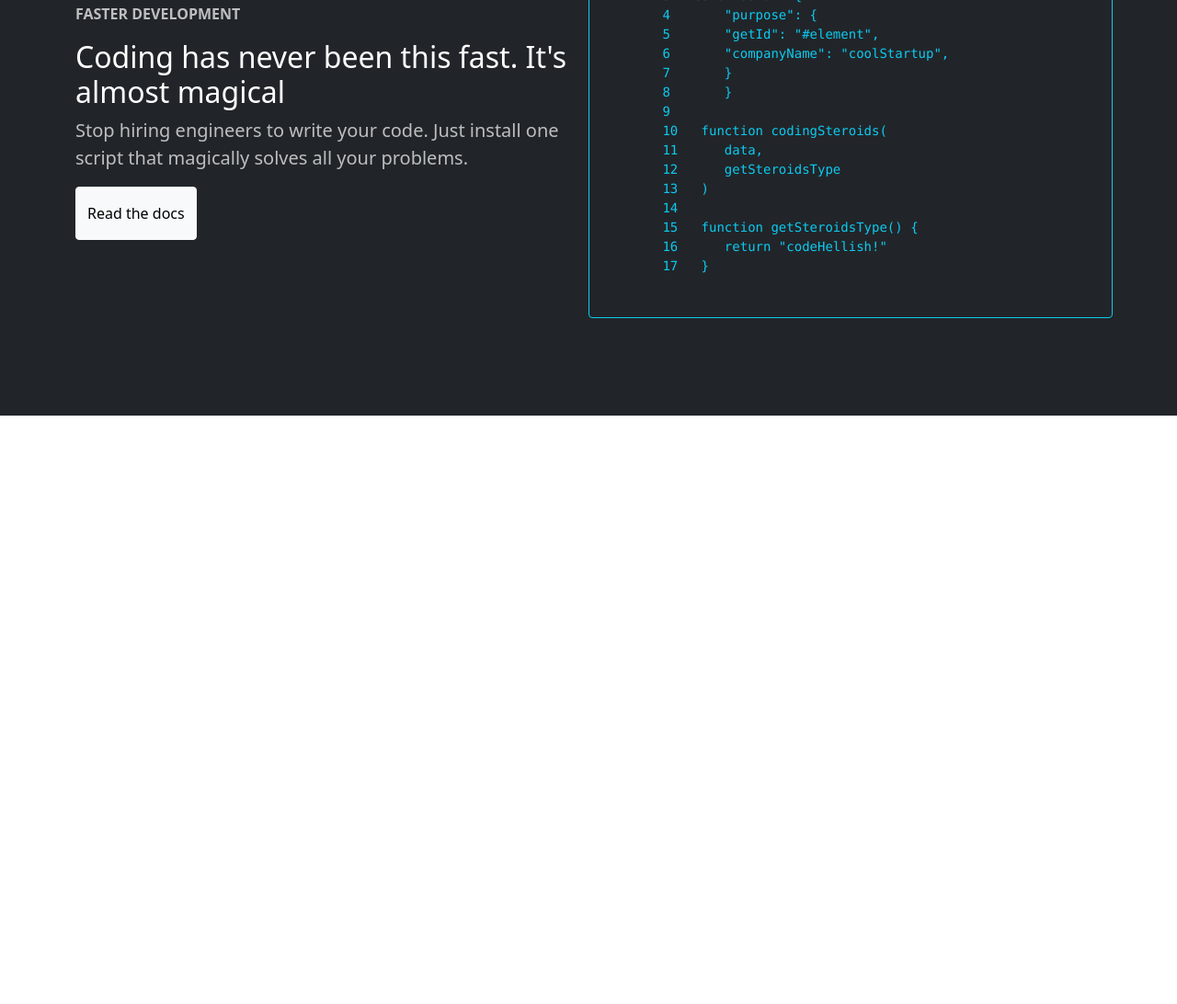
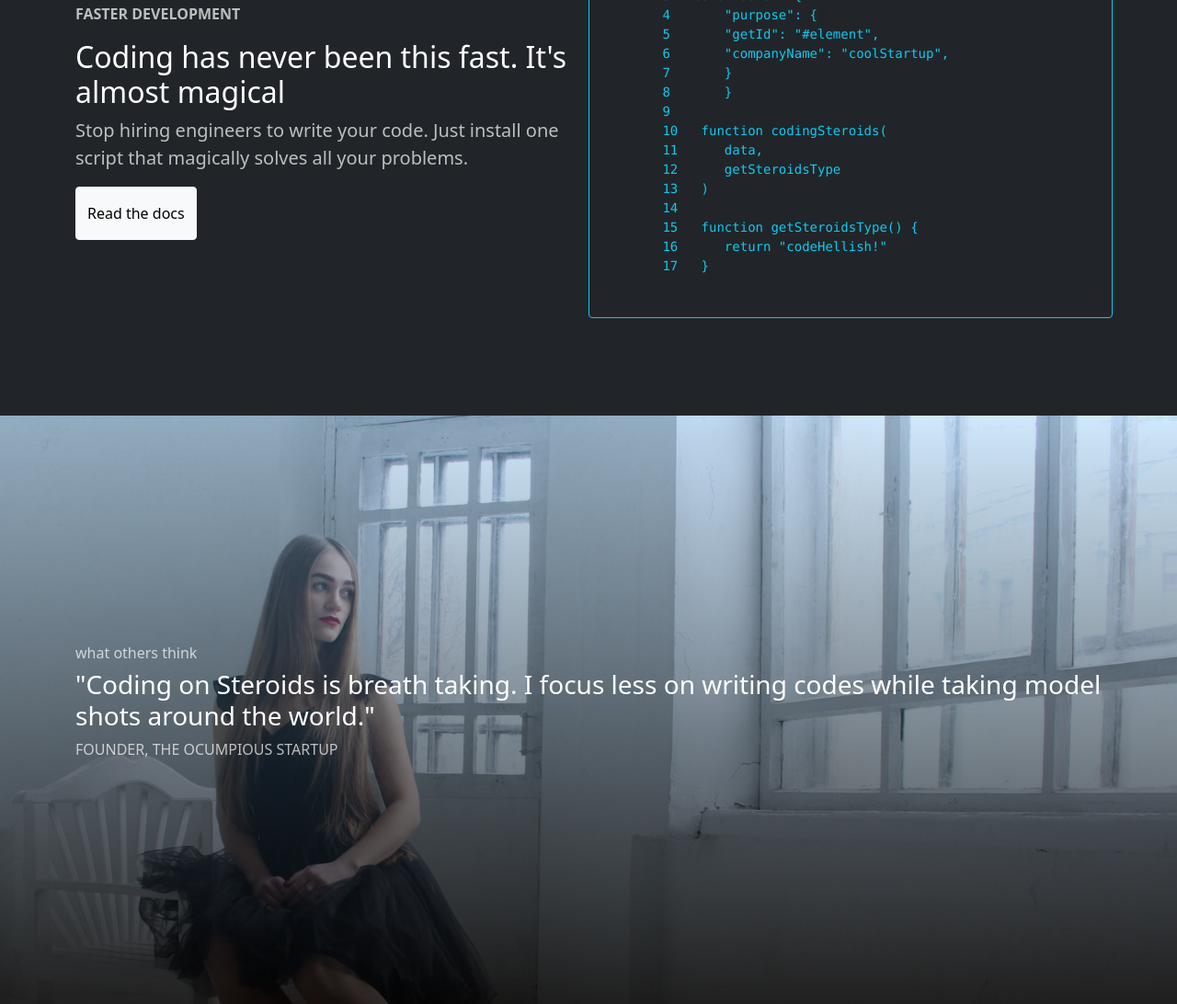
Before and after one commit to zilenina/lab_8, a plain HTML site: page Лабораторная работа №8/public_html/index.html in a window 1280 px wide. Shown: the part 1643-2735 px from the top of the page at 92% size. Before the commit the page ends 2095 px from the top, so only its background shows below. Drawn offline with nearby package versions, Linux system fonts and the light colour scheme.

Commit message:
Создание раздела «Отзывы»

```diff
--- a/Лабораторная работа №8/public_html/index.html
+++ b/Лабораторная работа №8/public_html/index.html
@@ -91,6 +91,18 @@
         </div>
         </section>
 
+        <section id="info-3">
+          <div class="container">
+            <div class="row fill-80-viewport align-items-center justify-content-end text-white">
+              <div class="col-12 basis-md-50">
+                <h6 class="text-white-70">what others think</h6>
+                <h3>"Coding on Steroids is breath taking. I focus less on writing codes
+                while taking model shots around the world."</h3>
+                <p class="text-uppercase text-white-70">Founder, The Ocumpious Startup</p>
+              </div>
+            </div>
+          </div>
+        </section>
 
   </body>
 </html>
--- a/Лабораторная работа №8/public_html/style/style.css
+++ b/Лабораторная работа №8/public_html/style/style.css
@@ -15,3 +15,11 @@
 .fill-80-viewport {
   min-height: 80vh
 }
+#info-3 {
+    background: linear-gradient(rgba(100,181,246 ,0.3), rgba(0,0,0,0.8)),url(../img/foto.jpg) 0% 0%/cover;
+}
+@media screen and (min-width: 768px ){
+  .basis-md-50 {
+	flex-basis: 50%
+  }
+}
```
